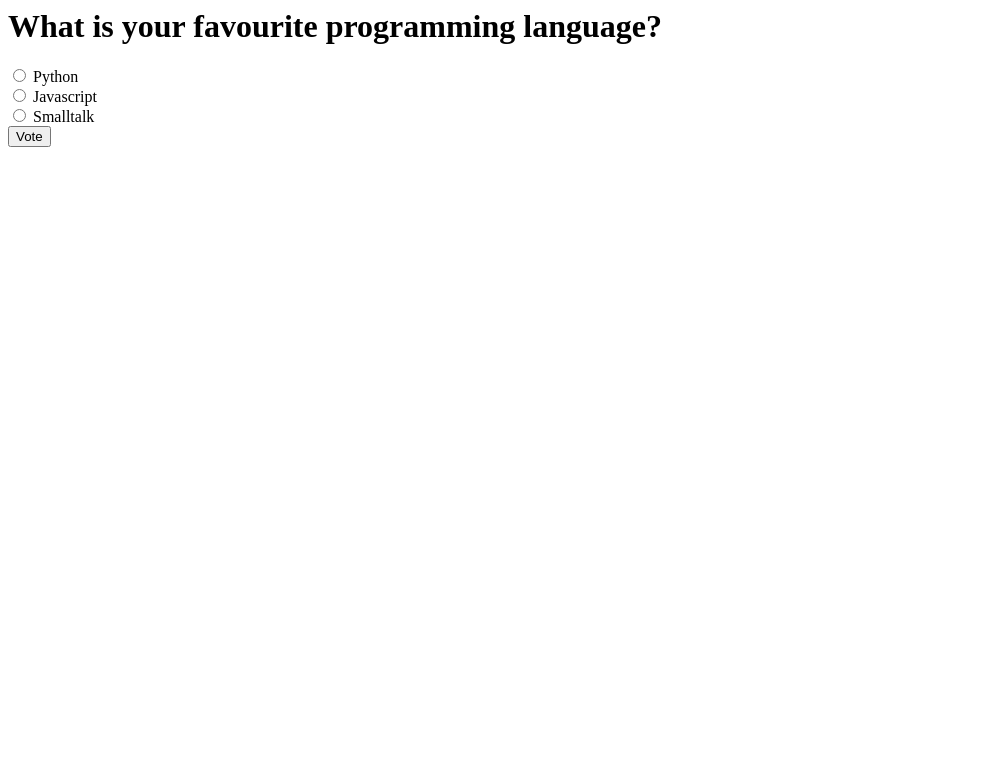
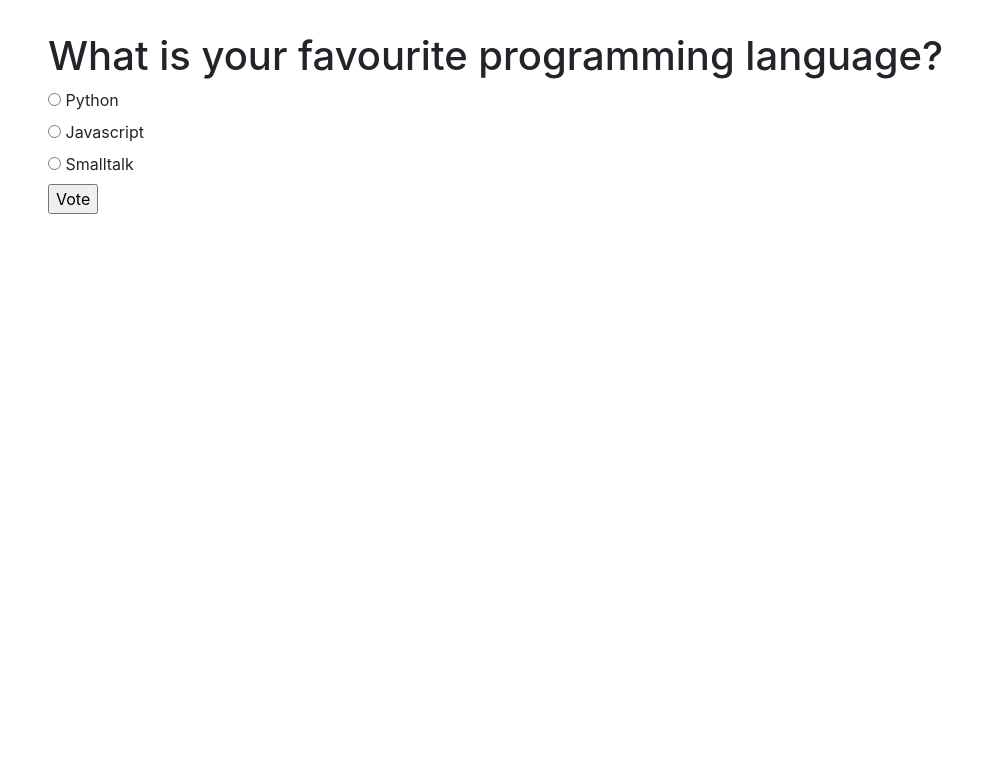
Before and after one commit to Kayra/practice-django-app, a Django app: page /polls/2/ in a window 1280 px wide. Shown: the top 783 px of the page, without its empty margins (0-997 px from the left). Run offline with Django 3.2, Linux system fonts and the light colour scheme; data comes from the database, SQL or seed files in the repository; both versions use the stored data as it was after the commit; some libraries are stand-ins or nearby versions.

Commit message:
Added all styles

```diff
--- a/mysite/polls/static/polls/style.css
+++ b/mysite/polls/static/polls/style.css
@@ -1,11 +1,7 @@
 
-.questions {
+body {
     text-align: left;
     margin: 2em 0 0 3em;
-}
-
-.questions h1 {
-    margin-left: 0.5em;
 }
 
 li a {
--- a/mysite/polls/templates/polls/detail.html
+++ b/mysite/polls/templates/polls/detail.html
@@ -1,3 +1,8 @@
+
+{% load static %}
+
+<link rel="stylesheet" type="text/css" href="https://stackpath.bootstrapcdn.com/bootstrap/4.1.3/css/bootstrap.min.css" >
+<link rel="stylesheet" type="text/css" href="{% static 'polls/style.css' %}" >
 
 <h1>{{ question.question_text }}</h1>
 
--- a/mysite/polls/templates/polls/index.html
+++ b/mysite/polls/templates/polls/index.html
@@ -3,8 +3,6 @@
 <link rel="stylesheet" type="text/css" href="https://stackpath.bootstrapcdn.com/bootstrap/4.1.3/css/bootstrap.min.css" >
 <link rel="stylesheet" type="text/css" href="{% static 'polls/style.css' %}" >
 
-
-<div class="questions">
 
 <h1>Questions</h1>
 
@@ -17,5 +15,3 @@
 {% else %}
     <p>No polls available.</p>
 {% endif %}
-
-</div>
--- a/mysite/polls/templates/polls/results.html
+++ b/mysite/polls/templates/polls/results.html
@@ -1,3 +1,7 @@
+{% load static %}
+
+<link rel="stylesheet" type="text/css" href="https://stackpath.bootstrapcdn.com/bootstrap/4.1.3/css/bootstrap.min.css" >
+<link rel="stylesheet" type="text/css" href="{% static 'polls/style.css' %}" >
 
 <h1>{{ question.question_text }}</h1>
 
```
Also changed, not shown: mysite/db.sqlite3.
